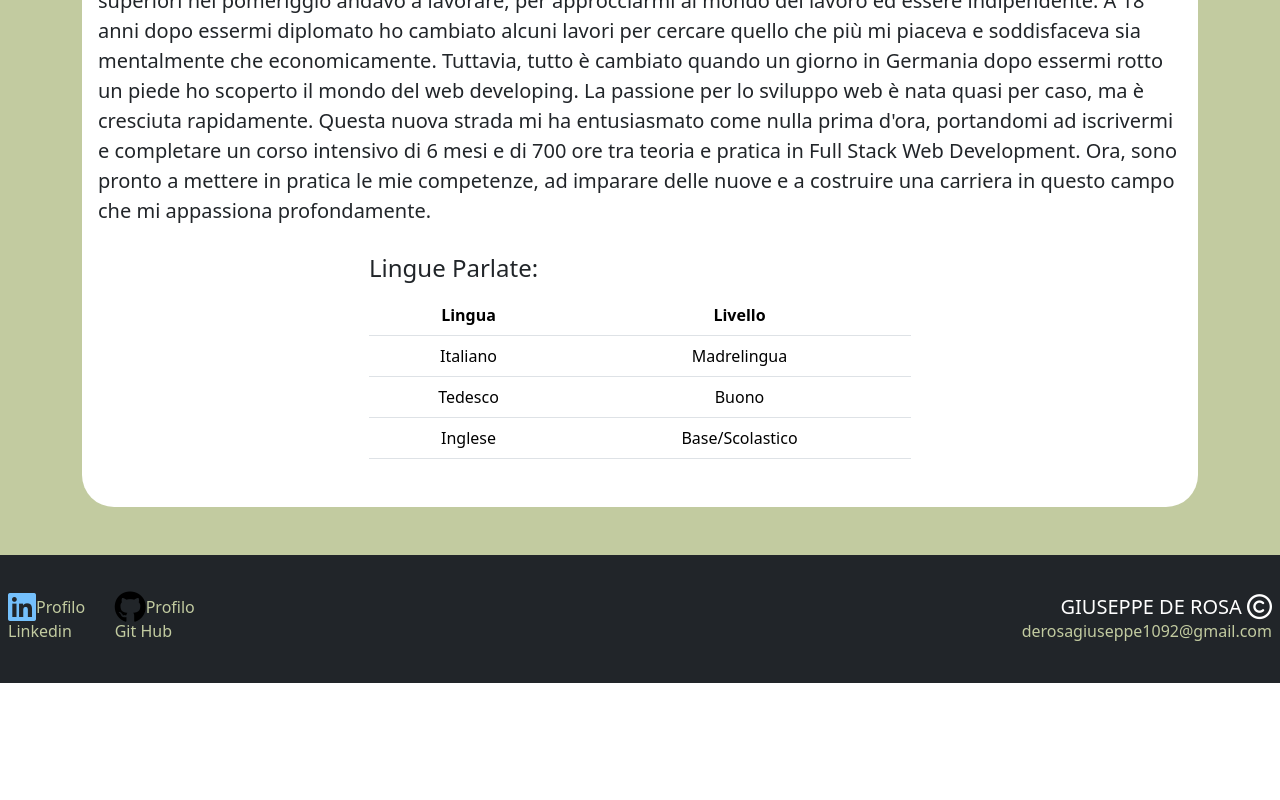
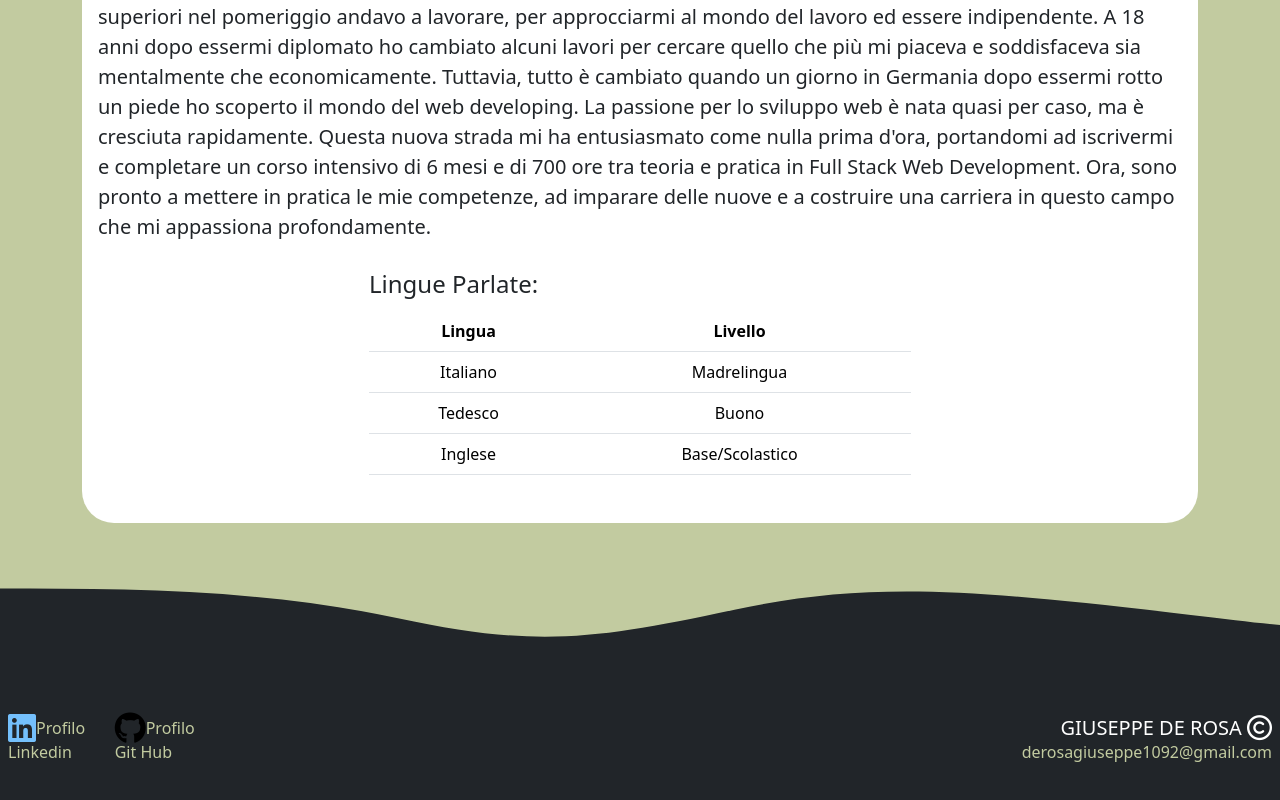
Before and after one commit to GiuseppeDeRosa1992/vite-boolfolio, a Vue app: page /about in a window 1280 px wide. Shown: the part 406-1206 px from the top of the page. Before the commit the page ends 1089 px from the top, so only its background shows below. Built offline with nearby package versions, Linux system fonts and the light colour scheme.

Commit message:
change style img and added wawe AppAbout

```diff
--- a/src/components/AppProfile.vue
+++ b/src/components/AppProfile.vue
@@ -25,7 +25,7 @@ export default {
         <div class="my-p">
             <div class="row m-0 align-items-center">
                 <div class="col-12 col-sm-12 col-lg-4 p-0 ps-5 pe-3 py-3">
-                    <img src="../assets/foto-cv.jpg" alt="foto-profilo" class="img-thumbnail">
+                    <img src="../assets/foto-cv.jpg" alt="foto-profilo" class="img-fluid circle">
                     <div class="text-center pt-3">
                         <i class="fa-regular fa-envelope fa-2xl" style="color: #3d3bc4;"></i>
                         <a href="mailto:derosagiuseppe1092@gmail.com" class="px-2">derosagiuseppe1092@gmail.com</a>
@@ -90,8 +90,8 @@ div.my-p {
     padding-top: 8rem;
 }
 
-div>img {
-    border-radius: 100px;
+.circle {
+    border-radius: 50%;
 }
 
 a {
@@ -185,7 +185,7 @@ div.my-fs {
         padding-right: 1rem !important;
     }
 
-    img.img-thumbnail {
+    img.img-fluid {
         margin-top: 1.5rem;
     }
 }
--- a/src/views/AppAbout.vue
+++ b/src/views/AppAbout.vue
@@ -19,7 +19,7 @@ export default {
 </script>
 
 <template>
-    <section>
+    <section class="py-3">
         <!-- <h1 class="text-white">{{ title }}</h1> -->
         <div class="container pb-5">
             <div class="px-3 py-5 my-bg rounded-5">
@@ -71,6 +71,16 @@ export default {
         </div>
     </section>
 
+    <!-- Onda -->
+    <div class="my-bg-green">
+        <svg class="wave-1hkxOo rotate" version="1.1" xmlns="http://www.w3.org/2000/svg" viewBox="0 0 1440 100"
+            preserveAspectRatio="none">
+            <path class="wavePath-haxJK1 animationPaused-2hZ4IO"
+                d="M826.337463,25.5396311 C670.970254,58.655965 603.696181,68.7870267 447.802481,35.1443383 C293.342778,1.81111414 137.33377,1.81111414 0,1.81111414 L0,150 L1920,150 L1920,1.81111414 C1739.53523,-16.6853983 1679.86404,73.1607868 1389.7826,37.4859505 C1099.70117,1.81111414 981.704672,-7.57670281 826.337463,25.5396311 Z"
+                fill="currentColor"></path>
+        </svg>
+    </div>
+
     <AppFooter />
 </template>
 
@@ -87,6 +97,11 @@ div.my-bg {
     background-color: white;
 }
 
+/* ONDA */
+.my-bg-green {
+    background-color: rgb(194, 203, 160)
+}
+
 @media all and (max-width: 576px) {
     h1 {
         margin-top: 4rem !important;
```
